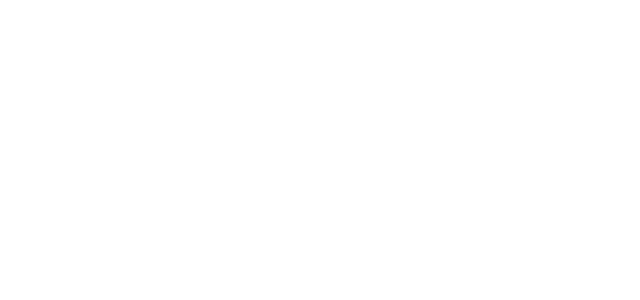
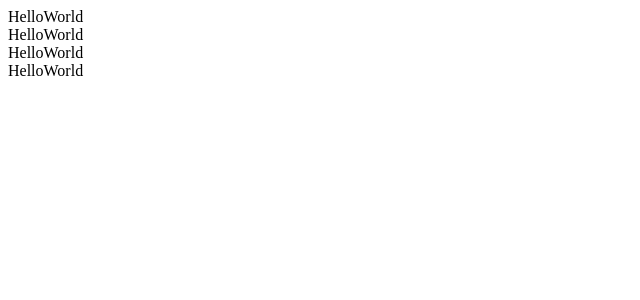
Before and after one commit to justfumz/justfumz-movie-discovery-app, a React (Create React App) app: page / in a window 1280 px wide. Shown: the top 300 px of the page, without its empty margins (0-640 px from the left). Built offline with nearby package versions, Linux system fonts and the light colour scheme.

Commit message:
Movie-discovery

```diff
--- a/src/App.js
+++ b/src/App.js
@@ -1,5 +1,14 @@
+import HelloWorld from './components/HelloWorld';
+
 function App() {
-  return <div className="App"></div>;
+  return (
+    <div className="App">
+      <HelloWorld />
+      <HelloWorld />
+      <HelloWorld />
+      <HelloWorld />
+    </div>
+  );
 }
 
 export default App;
--- /dev/null
+++ b/src/components/HelloWorld.js
@@ -0,0 +1,7 @@
+import React from 'react';
+
+function HelloWorld() {
+  return <div>HelloWorld</div>;
+}
+
+export default HelloWorld;
```
